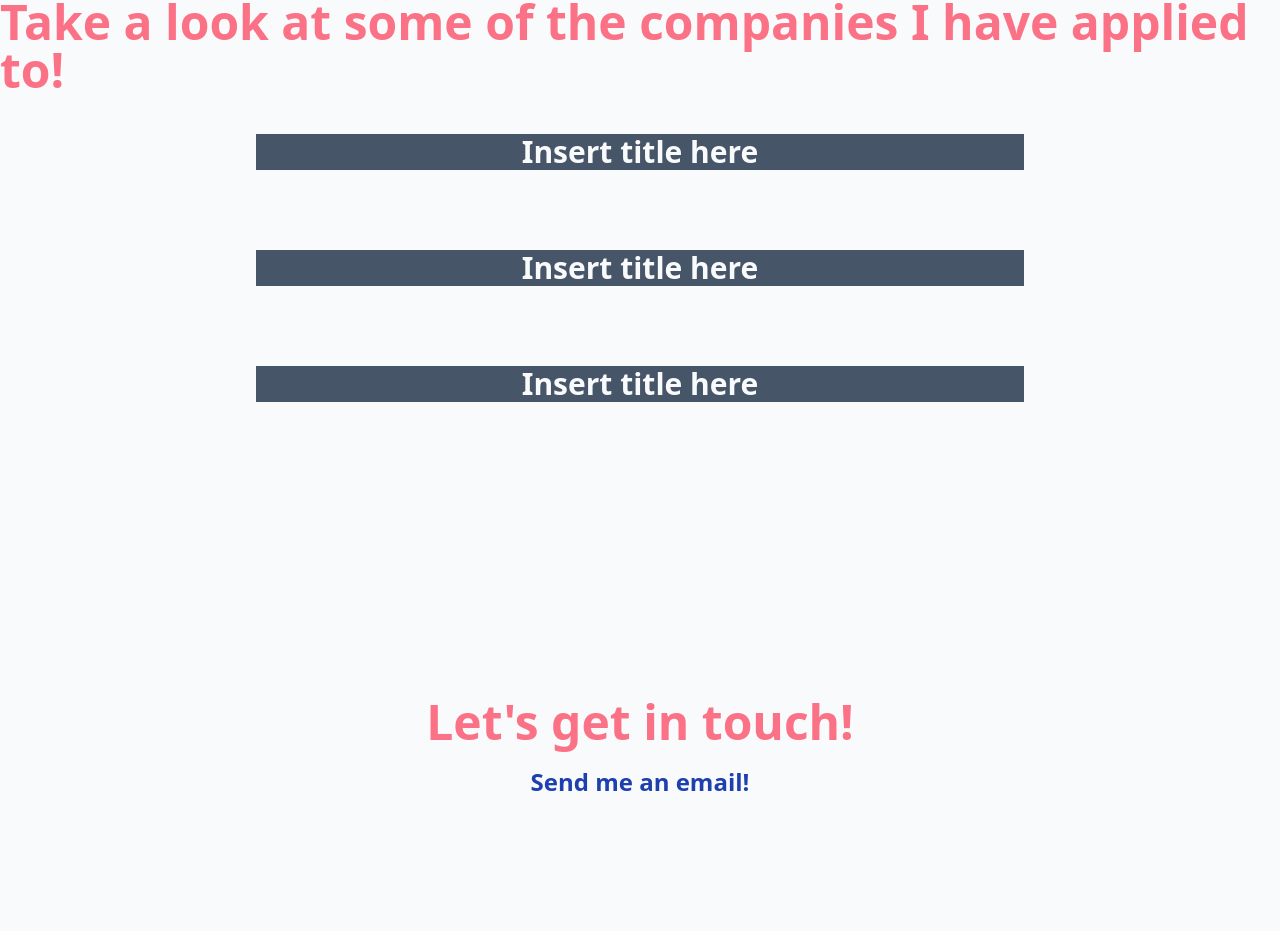
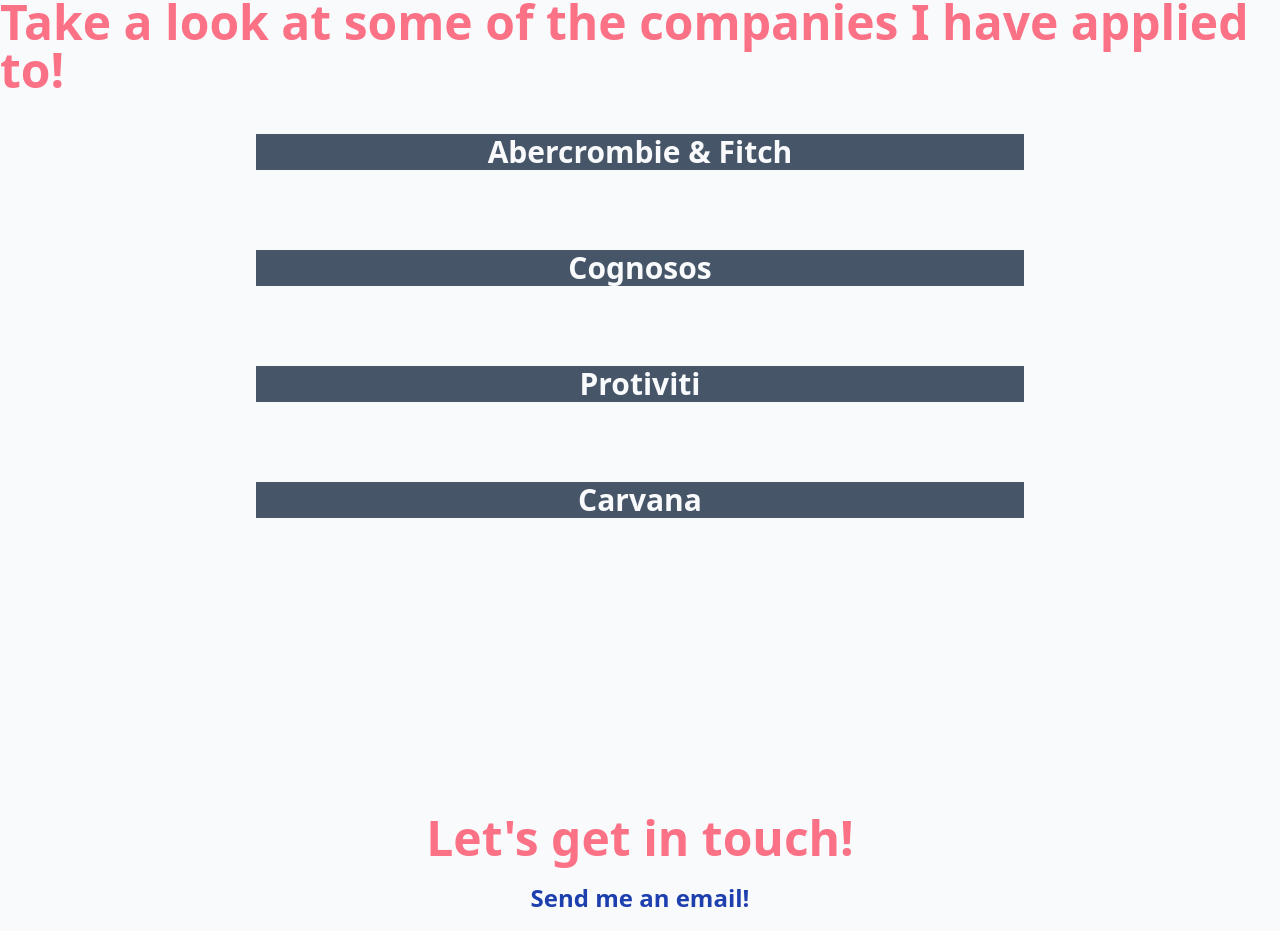
Before and after one commit to kjagannath3/kjagannath3.github.io, a SvelteKit app: page / in a window 1280 px wide. Shown: the part 784-1715 px from the top of the page. Built offline with nearby package versions, Linux system fonts and the light colour scheme.

Commit message:
Added custom accordion elements for the styles

```diff
--- a/src/lib/AccordionElement.svelte
+++ b/src/lib/AccordionElement.svelte
@@ -1,8 +1,8 @@
 <script lang="ts">
-    let title: string = "Insert title here";
-    let blurb: string =
+    export let title: string = "Insert title here";
+    export let blurb: string =
         "Lorem ipsum dolor sit amet, consectetur adipiscing elit, sed do eiusmod tempor incididunt ut labore et dolore magna aliqua. Ut enim ad minim veniam, quis nostrud exercitation ullamco laboris nisi ut aliquip ex ea commodo consequat. Duis aute irure dolor in reprehenderit in voluptate velit esse cillum dolore eufugiat nulla pariatur. Excepteur sint occaecat cupidatat non proident, sunt in culpa qui officia deserunt mollit anim id est laborum.";
-    let visible: boolean = false;
+    export let visible: boolean = false;
 </script>
 
 <accordionElement class="transition-all duration-200 grid place-items-center my-10 w-3/5  text-center ">
--- a/src/routes/+page.svelte
+++ b/src/routes/+page.svelte
@@ -34,9 +34,10 @@
         <h1 class="text-5xl font-bold text-rose-400">
             Take a look at some of the companies I have applied to!
         </h1>
-        <AccordionElement />
-        <AccordionElement />
-        <AccordionElement />
+        <AccordionElement title="Abercrombie & Fitch"/>
+        <AccordionElement title="Cognosos"/>
+        <AccordionElement title="Protiviti"/>
+        <AccordionElement title="Carvana"/>
     </internshipList>
     <callToAction class="mx-auto mt-64 grid place-items-center">
         <h3 class="text-5xl font-bold text-rose-400">Let's get in touch!</h3>
```
